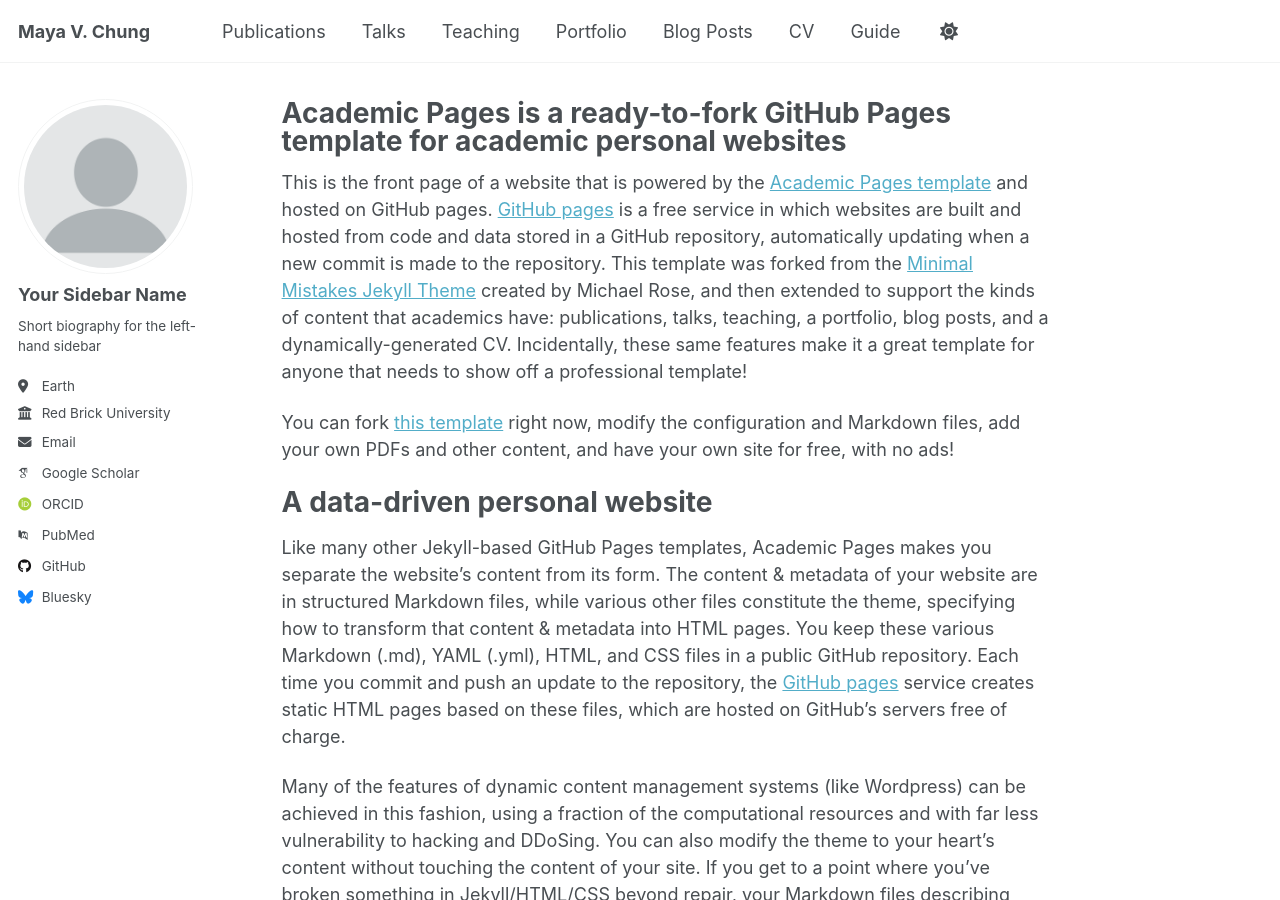
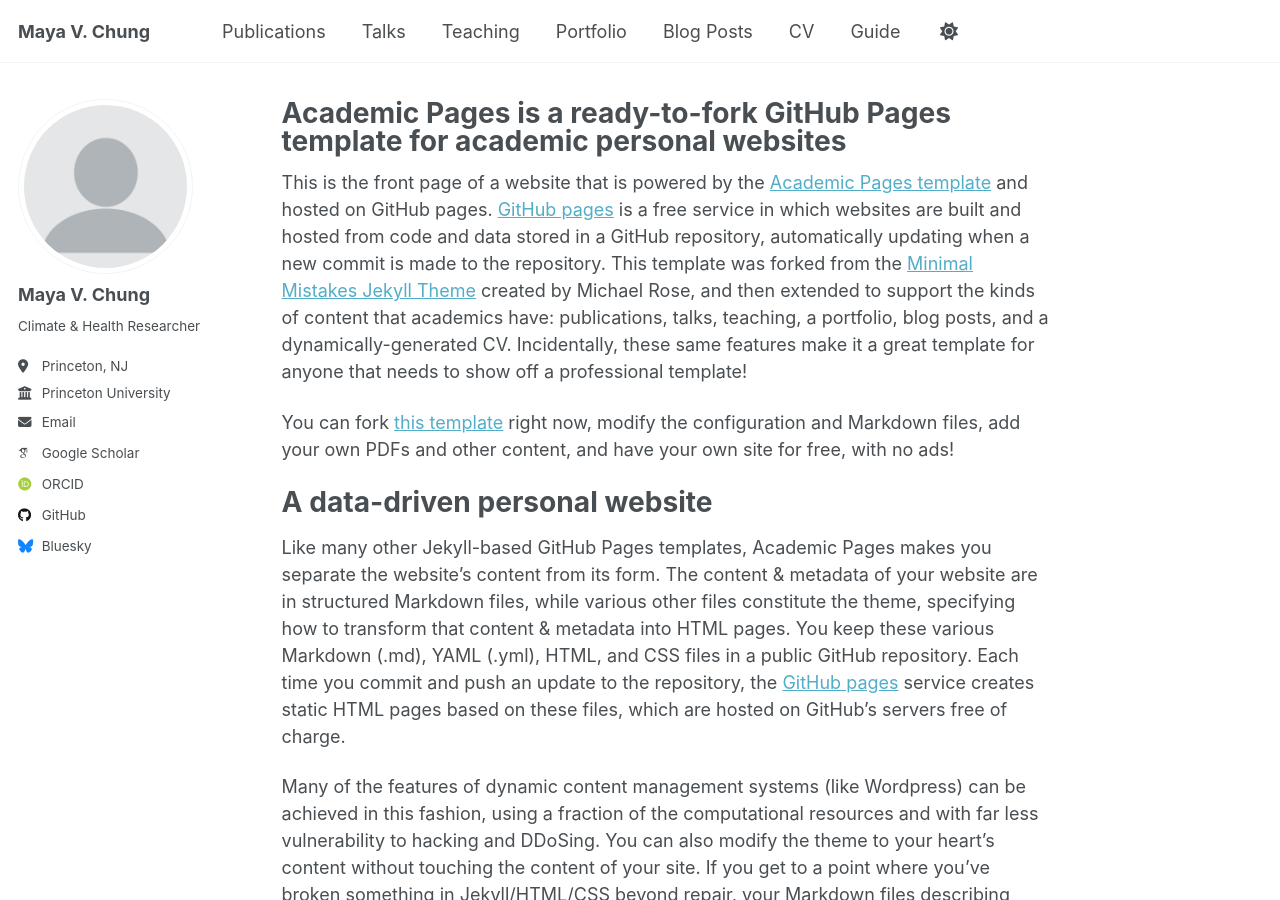
Before and after one commit to mayavchung/mayavchung.github.io, a Jekyll site: the page built from _pages/about.md, in a window 1280 px wide and 900 px high. Built offline with Jekyll 4.4.1, drawn with Linux system fonts in a browser that asks for light colours; some web fonts are replaced; a script that is not in the unit is left out.

Commit message:
Update _config.yml

```diff
--- a/_config.yml
+++ b/_config.yml
@@ -23,22 +23,22 @@ repository               : "mayavchung/mayavchung.github.io"
 author:
   # Biographic information
   avatar           : "profile.png"
-  name             : "Your Sidebar Name"
+  name             : "Maya V. Chung"
   pronouns         : # example: "she/her"
-  bio              : "Short biography for the left-hand sidebar"
-  location         : "Earth"
-  employer         : "Red Brick University"
+  bio              : "Climate & Health Researcher"
+  location         : "Princeton, NJ"
+  employer         : "Princeton University"
   uri              : # URL
-  email            : "none@example.org"
+  email            : "mvchung@princeton.edu"
 
   # Academic websites
   academia         : # URL
   arxiv            : # URL - Update with the correct link to your profile
-  googlescholar    : "https://scholar.google.com/citations?user=PS_CX0AAAAAJ"
+  googlescholar    : "https://scholar.google.com/citations?user=h5lDhDwAAAAJ&hl=en"
   impactstory      : # URL
-  orcid            : "http://orcid.org/yourorcidurl"
+  orcid            : "https://orcid.org/my-orcid?orcid=0000-0003-0097-5652"
   semantic         : # URL
-  pubmed           : "https://www.ncbi.nlm.nih.gov/pubmed/?term=john+snow"
+  pubmed           : #
   researchgate     : # URL
   scopus           : # URL
 
@@ -46,13 +46,13 @@ author:
   bitbucket        : # Username - Update with your username on the site
   codepen          : # Username
   dribbble         : # Username
-  github           : "academicpages"
+  github           : "mayavchung"
   kaggle           : # Username
   stackoverflow    : # User number or user number and name (i.e., use "1" or "1/jeff-atwood")
 
   # Social media
   artstation       : # Username
-  bluesky          : "bsky.app" # Replace this with you Bluesky username
+  bluesky          : "mayavchung" # Replace this with you Bluesky username
   facebook         : # Username
   flickr           : # Username
   foursquare       : # Username
```
